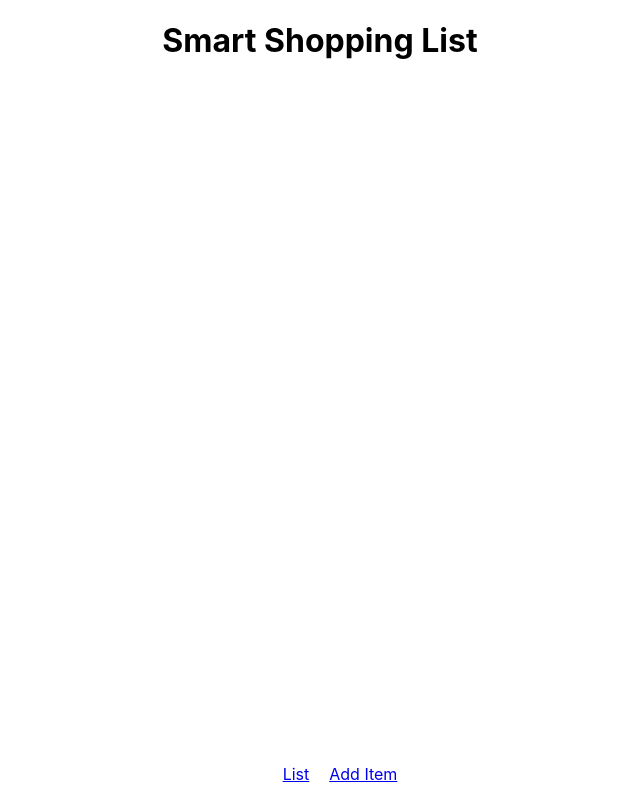
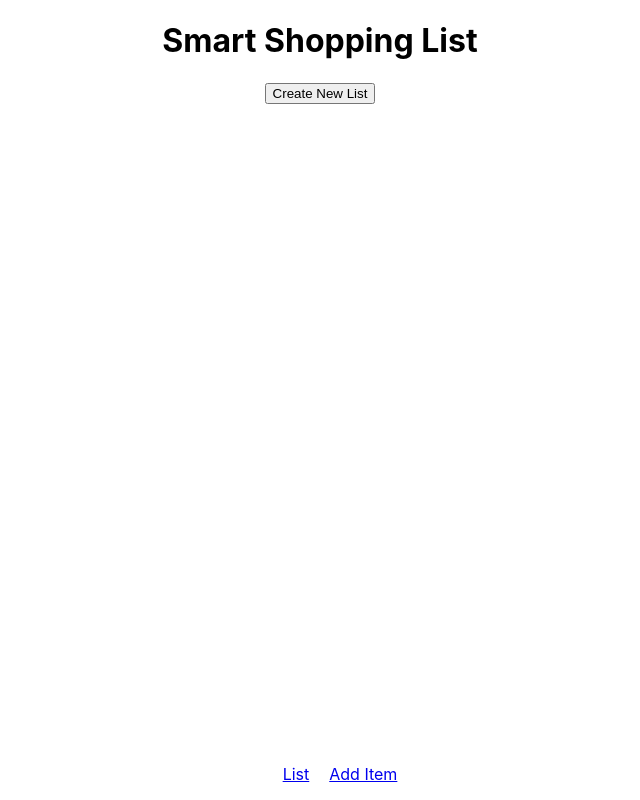
Before and after one commit to jonathanyeong/smart-shopping-list, a React (Create React App) app: page / in a window 1280 px wide. Shown: the whole page, without its empty margins (320-960 px from the left). Built offline with nearby package versions, Linux system fonts and the light colour scheme.

Commit message:
Refactor the local storage hook into it's own func

```diff
--- a/src/App.js
+++ b/src/App.js
@@ -1,20 +1,28 @@
-import React, { useEffect, useState } from 'react';
-import { BrowserRouter as Router, Switch, Route } from 'react-router-dom';
+import React from 'react';
+import {
+  BrowserRouter as Router,
+  Switch,
+  Route,
+  Redirect,
+} from 'react-router-dom';
+import getToken from './lib/tokens.js';
+import { useStateWithLocalStorage } from './lib/hooks.js';
 import Nav from './Nav.js';
 import ShoppingList from './ShoppingList.js';
 import ShoppingListForm from './ShoppingListForm.js';
 import './App.css';
 
 function App() {
-  const [token, setToken] = useState(localStorage.getItem('userToken') || '');
+  const [token, setToken] = useStateWithLocalStorage('userToken');
 
-  useEffect(() => {
-    localStorage.setItem('userToken', token);
-  }, [token]);
+  const generateToken = () => {
+    setToken(getToken());
+  };
 
   return (
     <div className="App">
       <h1>Smart Shopping List</h1>
+
       <Router>
         <Switch>
           <Route path="/list">
@@ -25,6 +33,12 @@ function App() {
           </Route>
         </Switch>
 
+        {token ? (
+          <Redirect to="/list" />
+        ) : (
+          <button onClick={generateToken}>Create New List</button>
+        )}
+
         <Nav />
       </Router>
     </div>
--- /dev/null
+++ b/src/lib/hooks.js
@@ -0,0 +1,13 @@
+import { useEffect, useState } from 'react';
+
+export const useStateWithLocalStorage = (localStorageKey) => {
+  const [value, setValue] = useState(
+    localStorage.getItem(localStorageKey) || '',
+  );
+
+  useEffect(() => {
+    localStorage.setItem(localStorageKey, value);
+  }, [value]);
+
+  return [value, setValue];
+};
```
